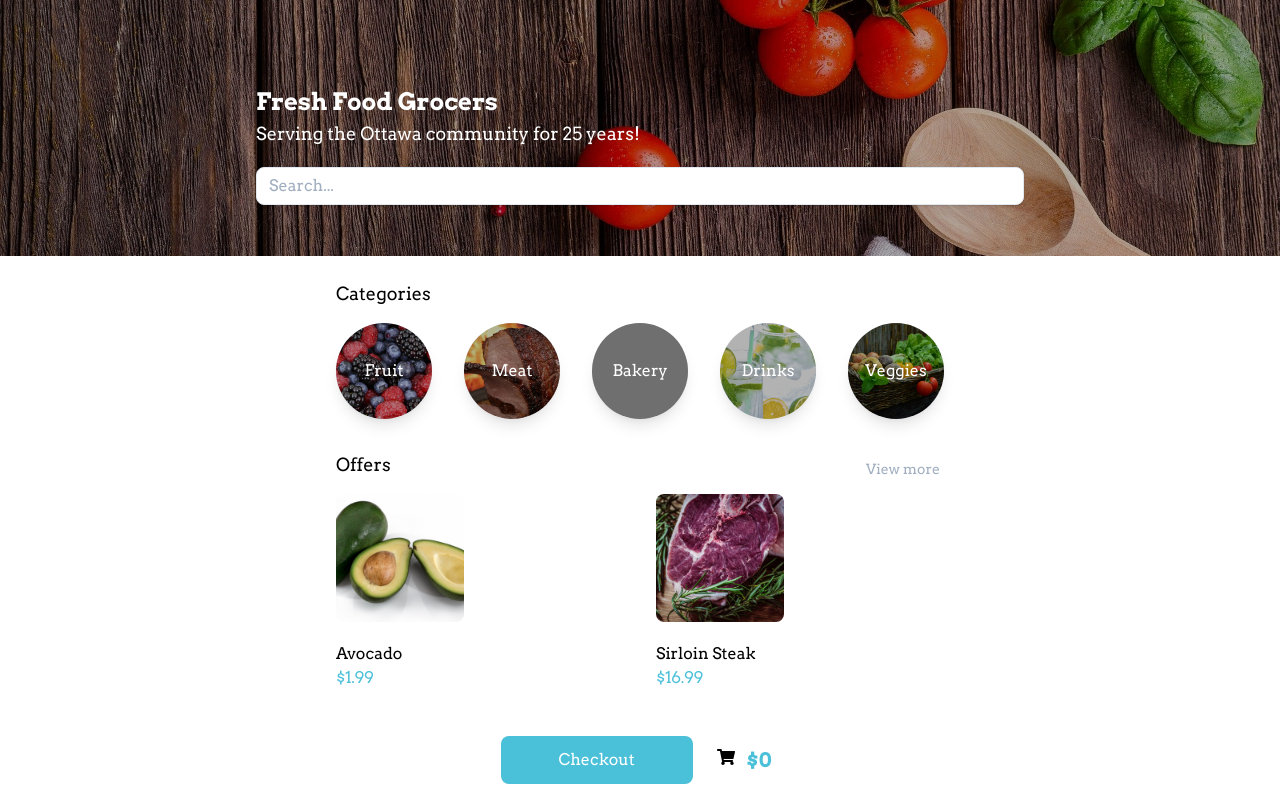
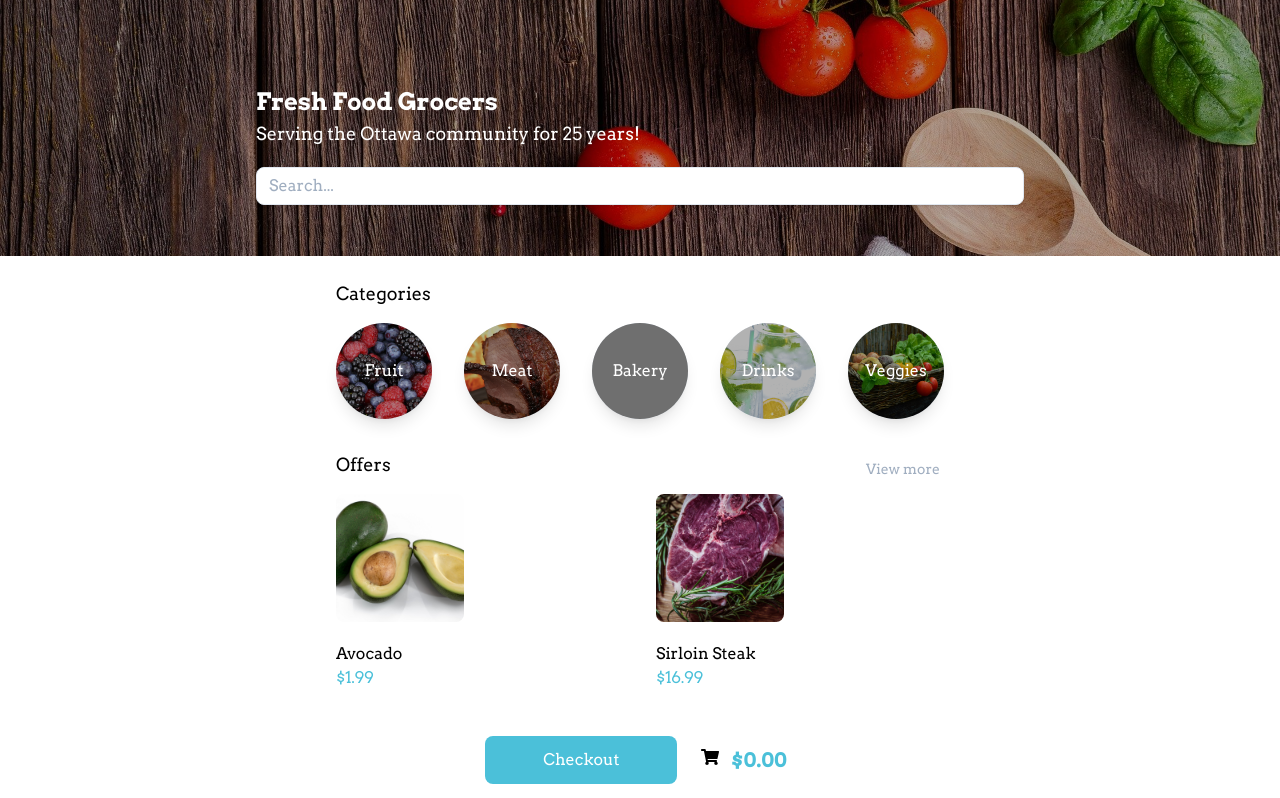
Before and after one commit to KhalidAdan/Grove, a React (Create React App) app: page / in a window 1280 px wide. Shown: the top 798 px of the page. Built offline with nearby package versions, Linux system fonts and the light colour scheme; grey boxes are pictures that could not be loaded.

Commit message:
item count working

```diff
--- a/src/components/Common/BottomNav.js
+++ b/src/components/Common/BottomNav.js
@@ -13,7 +13,7 @@ function BottomNav() {
 
   let total = cart.reduce((acc, current) => {
     return acc += (current.price * current.amount)
-  }, 0);
+  }, 0).toFixed(2);
 
   return (
     <div className="flex justify-center items-center bottom-0 h-20 w-full bg-white sticky">
--- a/src/components/Item/Item.js
+++ b/src/components/Item/Item.js
@@ -17,6 +17,7 @@ function findItemById(uuid, type) {
     .list.find((element) => element.uuid === uuid);
 }
 
+
 export { Item };
 
 function Item() {
@@ -33,7 +34,7 @@ function Item() {
       <HomeButton />
       <div className="w-full px-4 sm:px-8 md:px-16 lg:px-32 xl:px-64">
         <ItemImage {...item} />
-        <ItemInfo uuid={item.uuid} name={item.name} price={item.price} amount={item.amount ?? 0} link={item.link ?? "/link/"} />
+        <ItemInfo uuid={item.uuid} name={item.name} price={item.price} link={item.link ?? "/link/"} desc={item.desc} />
         <RelatedLinks />
       </div>
       <BottomNav />
--- a/src/components/Item/ItemInfo.js
+++ b/src/components/Item/ItemInfo.js
@@ -7,7 +7,9 @@ import {
   faMinus,
 } from "@fortawesome/free-solid-svg-icons";
 
-function ItemDescription({ desc }) {
+function ItemDescription( {desc} ) {
+  console.log(desc);
+
   return (
     <div className="mt-6 px-6">
       <p className="text-gray-500 text-sm mt-6">{desc}</p>
@@ -15,10 +17,12 @@ function ItemDescription({ desc }) {
   );
 }
 
-function ItemHeader({ uuid, name, amount, price, link }) {
+function ItemHeader({ uuid, name, price, link }) {
   // set up context
   const [cart, setCart] = useContext(CartContext);
-  const [count, setCount] = useState(amount);
+  let amount = cart.find((elem) => elem.id === uuid) ?? 0;
+
+  const [count, setCount] = useState(amount.amount ?? amount);
 
   const isItemInCart = () => {
     let itemFound = cart.find((elem) => {
@@ -38,7 +42,6 @@ function ItemHeader({ uuid, name, amount, price, link }) {
       let newCart = cart.map((elem) => {
         if (elem.id === uuid && elem.amount < 100) {
           elem.amount++;
-          console.log(elem.amount);
           setCount((count) => elem.amount);
         }
         return elem;
@@ -63,7 +66,6 @@ function ItemHeader({ uuid, name, amount, price, link }) {
     let newCart = cart.map((elem) => {
       if (elem.id === uuid && elem.amount > 0) {
         elem.amount--;
-        console.log(elem.amount);
         setCount((count) => elem.amount);
       }
       return elem;
@@ -109,6 +111,7 @@ function ItemHeader({ uuid, name, amount, price, link }) {
 export { ItemInfo };
 
 function ItemInfo({ uuid, name, amount, price, link, desc }) {
+
   return (
     <div>
       <ItemHeader uuid={uuid} name={name} price={price} amount={amount ?? 0} link={link ?? ""} />
```
